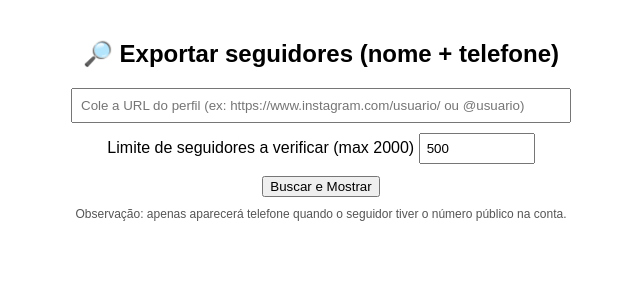
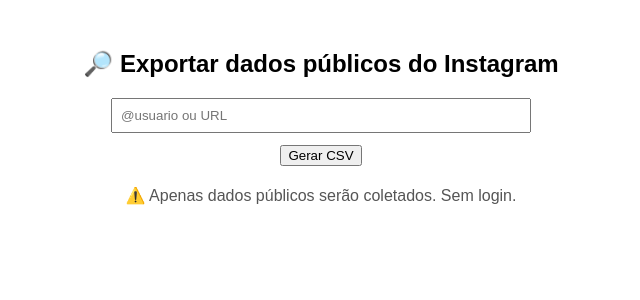
Before and after one commit to G7designer07/instagram-phone-finder, a Python web app: template templates/index.html in a window 1280 px wide. Shown: the top 300 px of the page, without its empty margins (319-959 px from the left). Run offline with Jinja, Linux system fonts and the light colour scheme; the template is opened without the code that fills it, so the values that code supplies are empty.

Commit message:
Update index.html

```diff
--- a/templates/index.html
+++ b/templates/index.html
@@ -1,26 +1,20 @@
-<!doctype html>
+<!DOCTYPE html>
 <html lang="pt-br">
 <head>
-  <meta charset="utf-8">
-  <title>Instagram Followers -> CSV</title>
+  <meta charset="UTF-8">
+  <title>Exportar dados públicos do Instagram</title>
 </head>
-<body style="font-family: Arial, sans-serif; text-align:center; margin-top:40px;">
-  <h2>🔎 Exportar seguidores (nome + telefone)</h2>
+<body style="font-family: Arial; text-align:center; margin-top:50px;">
+  <h2>🔎 Exportar dados públicos do Instagram</h2>
   {% if error %}
     <p style="color:red">{{ error }}</p>
   {% endif %}
   <form action="/export" method="post" style="margin-top:20px;">
-    <input type="text" name="profile" placeholder="Cole a URL do perfil (ex: https://www.instagram.com/usuario/ ou @usuario)" style="width:480px; padding:8px;" required>
-    <div style="margin-top:10px;">
-      <label>Limite de seguidores a verificar (max 2000)</label>
-      <input type="number" name="limit" value="500" min="1" max="2000" style="width:100px; padding:6px;">
+    <input type="text" name="profile" placeholder="@usuario ou URL" style="width:400px; padding:8px;" required>
+    <div style="margin-top:12px;">
+      <button type="submit">Gerar CSV</button>
     </div>
-    <div style="margin-top:12px;">
-      <button type="submit">Buscar e Mostrar</button>
-    </div>
-    <p style="font-size:12px; color:#555; margin-top:10px;">
-      Observação: apenas aparecerá telefone quando o seguidor tiver o número público na conta.
-    </p>
   </form>
+  <p style="margin-top:20px; color:#555;">⚠️ Apenas dados públicos serão coletados. Sem login.</p>
 </body>
 </html>
```
